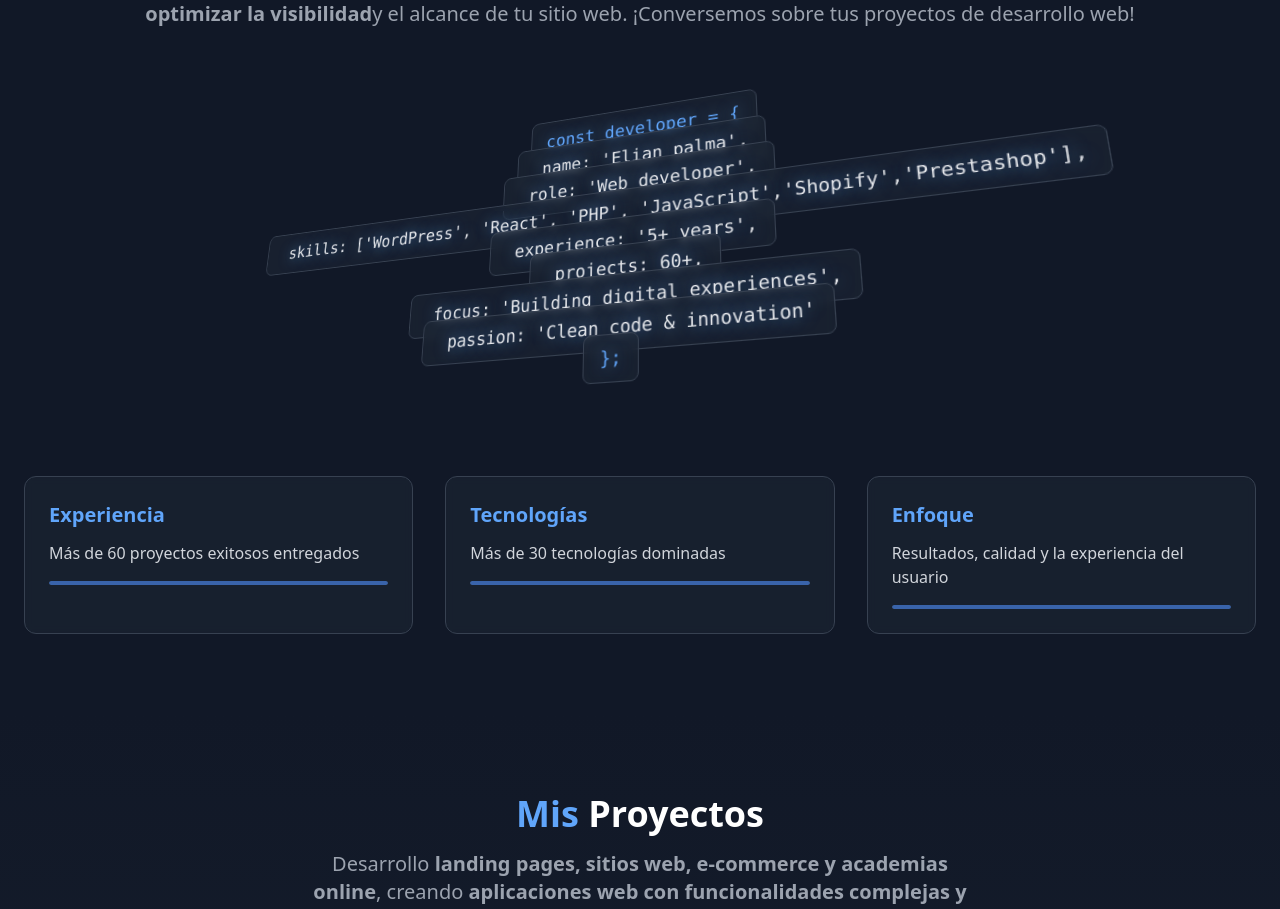
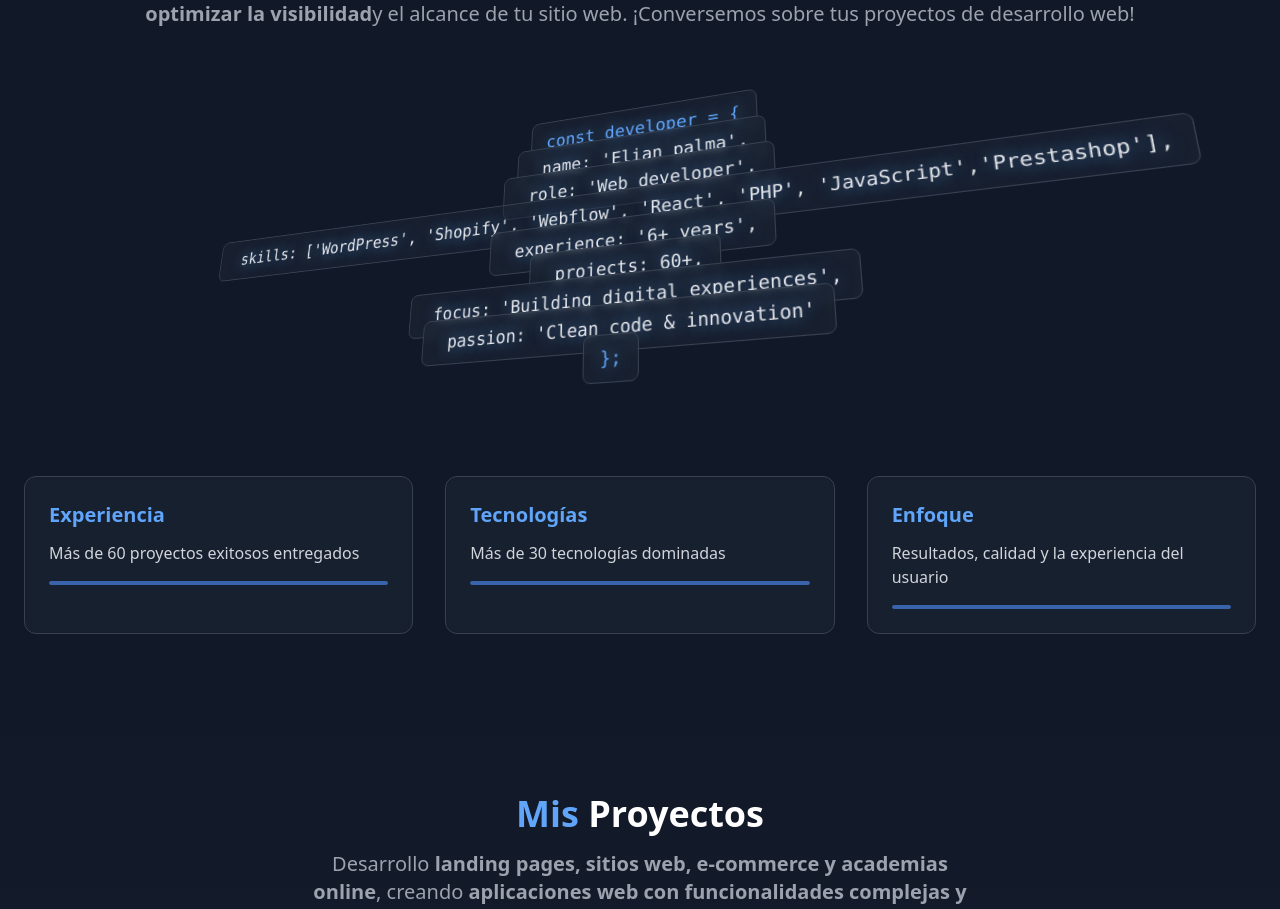
Before and after one commit to ElianPalma/elianpalma, a React (Create React App) app: page / in a window 1280 px wide. Shown: the part 1048-1957 px from the top of the page. Built offline with nearby package versions, Linux system fonts and the light colour scheme.

Commit message:
Update AboutSection.js

```diff
--- a/src/components/AboutSection.js
+++ b/src/components/AboutSection.js
@@ -79,8 +79,8 @@ const AboutSection = () => {
     "const developer = {",
     "  name: 'Elian palma',",
     "  role: 'Web developer',",
-    "  skills: ['WordPress', 'React', 'PHP', 'JavaScript','Shopify','Prestashop'],",
-    "  experience: '5+ years',",
+    "  skills: ['WordPress', 'Shopify', 'Webflow', 'React', 'PHP', 'JavaScript','Prestashop'],",
+    "  experience: '6+ years',",
     "  projects: 60+,",
     "  focus: 'Building digital experiences',",
     "  passion: 'Clean code & innovation'",
```
